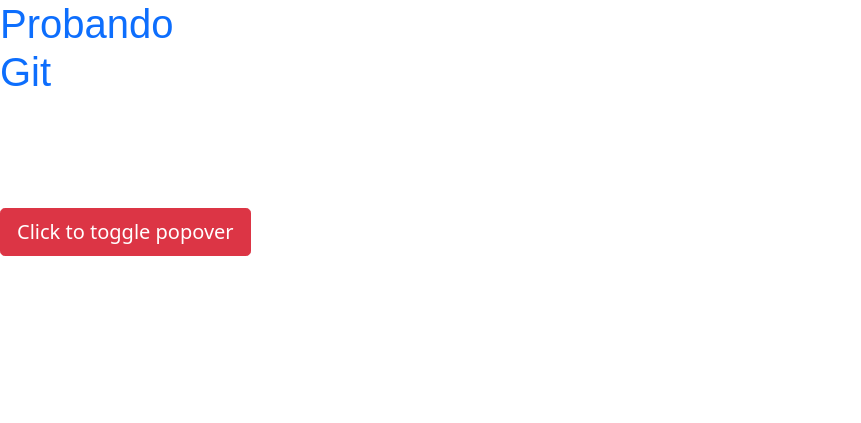
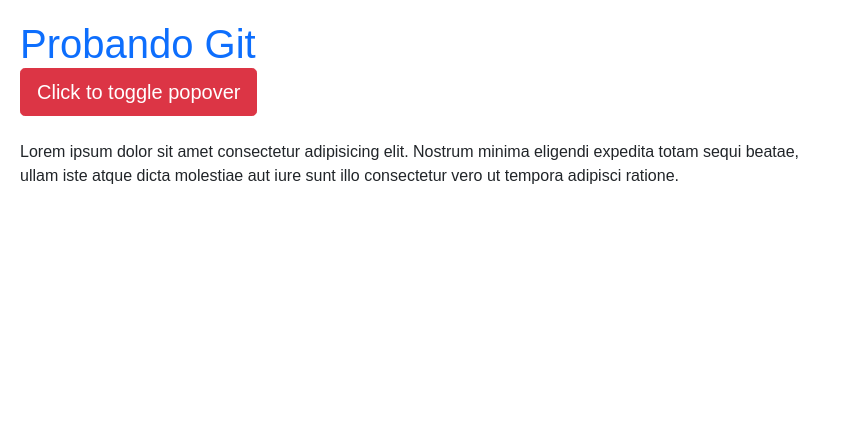
Before and after one commit to fernan-sax78/ModeloMaster, a plain HTML site: page index.html in a window 1280 px wide. Shown: the whole page, without its empty margins (0-861 px from the left). Drawn offline with nearby package versions, Linux system fonts and the light colour scheme.

Commit message:
varios cambios

```diff
--- a/app.js
+++ b/app.js
@@ -4,10 +4,10 @@
         $('.btn').popover({
             title:"HELLO",
             content : "We are trying",
-            placement : "bottom"
+            placement : "right"
         });
 
-        $('.title').tooltip({
+        $('p').tooltip({
             title:"Over the Text",
             content : "Hello World",
             placement : "right",
--- a/index.html
+++ b/index.html
@@ -10,9 +10,11 @@
 </head>
 <body>
 
-<h1 class="text-primary title">Probando Git</h1>
+<div class="cont">
+    <h1 class="text-primary title">Probando Git</h1>
 <button type="button" class="btn btn-lg btn-danger">Click to toggle popover</button>
-
+<p class="mt-4">Lorem ipsum dolor sit amet consectetur adipisicing elit. Nostrum minima eligendi expedita totam sequi beatae, ullam iste atque dicta molestiae aut iure sunt illo consectetur vero ut tempora adipisci ratione.</p>
+</div>
 
 
 
--- a/style.css
+++ b/style.css
@@ -4,9 +4,13 @@
     box-sizing: border-box;
     font-family: sans-serif;
 }
-
+.cont{
+    width: 800px;
+    height: 400px;
+    margin: 20px;
+}
 .title{
     font-weight: normal;
-    width: 200px;
-    height: 200px;
+    margin: 0;
+
 }
```
